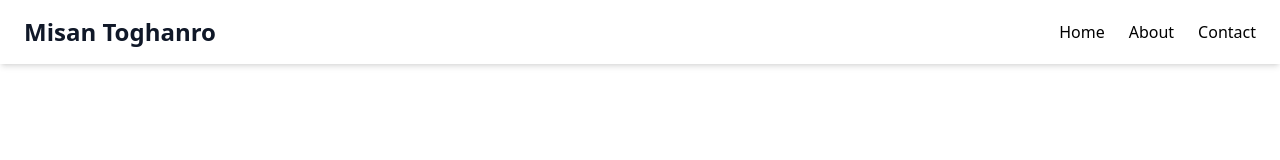
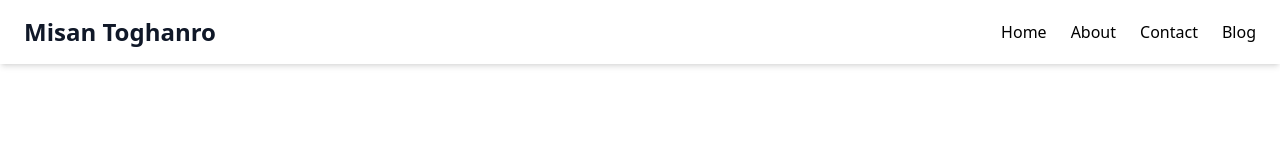
Before and after one commit to MisanToghanro/NextPortfolio, a Next.js app in the folder portfolio/: page / in a window 1280 px wide. Shown: the top 160 px of the page. Built offline with nearby package versions, Linux system fonts and the light colour scheme.

Commit message:
modified Header

```diff
--- a/portfolio/Components/Layout/Header.tsx
+++ b/portfolio/Components/Layout/Header.tsx
@@ -16,6 +16,7 @@ const Header: React.FC = () => {
         <Link href="/" className="hover:text-blue-500">Home</Link>
         <Link href="/About" className="hover:text-blue-500">About</Link>
         <Link href="/Contact" className="hover:text-blue-500">Contact</Link>
+        <Link href="/Blog" className="hover:text-blue-500">Blog</Link>
       </nav>
 
       {/* Mobile Navigation */}
@@ -52,6 +53,7 @@ const Header: React.FC = () => {
          <Link href="/" className="py-2 hover:text-blue-500" onClick={() => setMenu(false)}>Home</Link>
           <Link href="/About" className="py-2 hover:text-blue-500" onClick={() => setMenu(false)}>About</Link>
           <Link href="/Contact" className="py-2 hover:text-blue-500" onClick={() => setMenu(false)}>Contact</Link>
+          <Link href="/Blog" className="hover:text-blue-500">Blog</Link>
         </nav>
       )}
 
```
